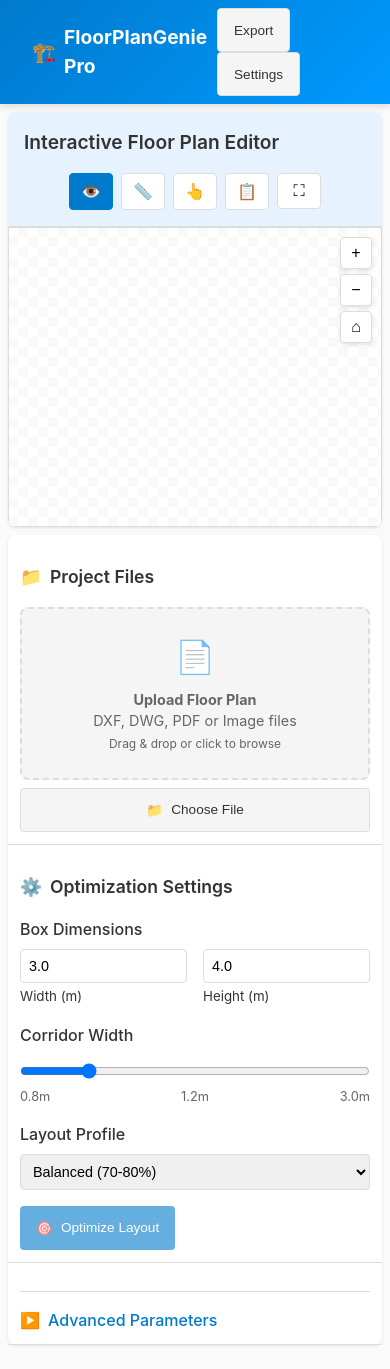
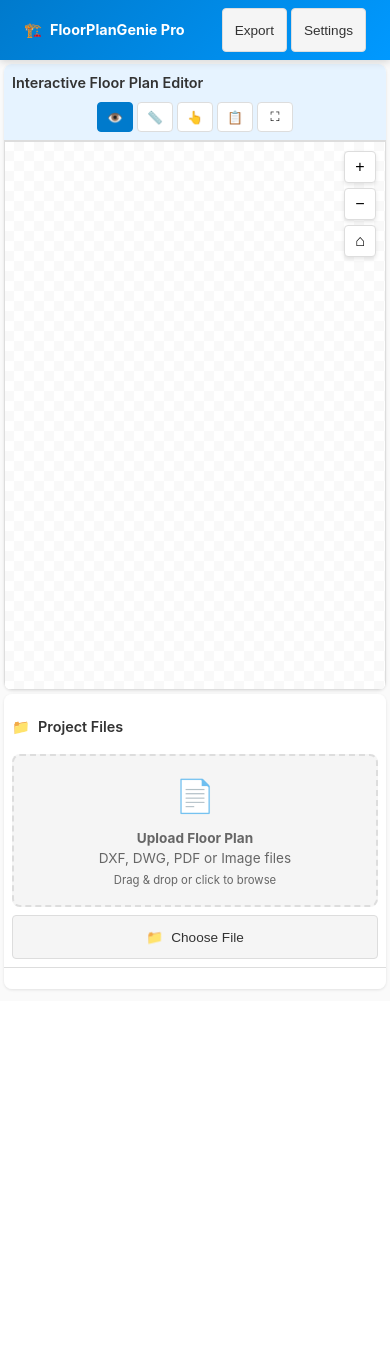
Before and after one commit to rehmanul/FloorPlanGenie, a Flask app: template templates/professional.html in a window 390 px wide. After the commit the page ends 991 px from the top, so only its background shows below. Run offline with Flask 3, Linux system fonts and the light colour scheme; the template is opened without the code that fills it, so the values that code supplies are empty.

Commit message:
Created a checkpoint
Replit-Commit-Author: Agent
Replit-Commit-Session-Id: c262d7b0-87ab-4fa8-9d1d-798628de102a
Replit-Commit-Checkpoint-Type: full_checkpoint
Replit-Commit-Screenshot-Url: https://storage.googleapis.com/screenshot-production-us-central1/237892e7-f249-4418-8094-e30bc500b9a7/c262d7b0-87ab-4fa8-9d1d-798628de102a/WzVJjC1

```diff
--- a/static/professional-ui.css
+++ b/static/professional-ui.css
@@ -411,17 +411,20 @@ body {
     .professional-layout {
         grid-template-columns: 1fr;
         gap: 0.5rem;
+        padding: 0.5rem;
     }
 
     .sidebar {
         position: static;
-        margin-bottom: 1rem;
+        margin-bottom: 0.5rem;
         order: 2;
+        max-height: 60vh;
+        overflow-y: auto;
     }
 
     .main-content {
         order: 1;
-        min-height: 400px;
+        min-height: 50vh;
     }
 
     .header-content {
@@ -429,17 +432,23 @@ body {
     }
 
     .canvas-container {
-        min-height: 400px;
+        min-height: 50vh;
+        height: 50vh;
+    }
+
+    .sidebar-section {
+        margin-bottom: 0.75rem;
     }
 }
 
 @media (max-width: 768px) {
     .professional-header {
         padding: 0.5rem 1rem;
+        flex-wrap: wrap;
     }
 
     .logo {
-        font-size: 1.2rem;
+        font-size: 1rem;
     }
 
     .version-badge {
@@ -447,51 +456,138 @@ body {
     }
 
     .professional-layout {
-        padding: 0.5rem;
-        gap: 0.5rem;
+        padding: 0.25rem;
+        gap: 0.25rem;
+        grid-template-columns: 1fr;
+    }
+
+    .sidebar {
+        order: 2;
+        max-height: 40vh;
+        overflow-y: auto;
     }
 
     .sidebar-section {
-        padding: 1rem;
+        padding: 0.75rem;
+        margin-bottom: 0.5rem;
+    }
+
+    .main-content {
+        order: 1;
+        min-height: 60vh;
     }
 
     .content-header {
-        padding: 1rem;
+        padding: 0.75rem;
         flex-direction: column;
-        gap: 1rem;
+        gap: 0.5rem;
         align-items: stretch;
+    }
+
+    .content-title {
+        font-size: 1rem;
     }
 
     .toolbar {
         justify-content: center;
         flex-wrap: wrap;
+        gap: 0.25rem;
     }
 
     .toolbar-btn {
-        min-width: 44px;
+        min-width: 40px;
+        padding: 0.5rem;
+        font-size: 0.9rem;
     }
 
     .canvas-container {
-        min-height: 300px;
+        min-height: 60vh;
+        height: 60vh;
     }
 
     .parameter-grid {
         grid-template-columns: 1fr;
     }
+
+    .control-input {
+        font-size: 16px; /* Prevent zoom on iOS */
+    }
 }
 
 @media (max-width: 480px) {
+    body {
+        font-size: 14px;
+    }
+
+    .professional-header {
+        padding: 0.5rem;
+    }
+
+    .logo {
+        font-size: 0.9rem;
+    }
+
+    .professional-layout {
+        padding: 0.25rem;
+        gap: 0.25rem;
+    }
+
+    .sidebar {
+        max-height: 35vh;
+    }
+
     .sidebar-section {
-        padding: 0.75rem;
+        padding: 0.5rem;
+        margin-bottom: 0.5rem;
+    }
+
+    .sidebar-title {
+        font-size: 0.9rem;
+    }
+
+    .main-content {
+        min-height: 65vh;
+    }
+
+    .content-header {
+        padding: 0.5rem;
+    }
+
+    .content-title {
+        font-size: 0.9rem;
+    }
+
+    .toolbar-btn {
+        min-width: 36px;
+        padding: 0.4rem;
+        font-size: 0.8rem;
+    }
+
+    .canvas-container {
+        min-height: 65vh;
+        height: 65vh;
     }
 
     .btn {
-        padding: 0.5rem 1rem;
+        padding: 0.5rem 0.75rem;
         font-size: 0.85rem;
     }
 
     .control-input {
         padding: 0.5rem;
+        font-size: 16px; /* Prevent zoom on mobile */
+    }
+
+    .upload-area {
+        padding: 1rem;
+    }
+
+    .upload-icon {
+        font-size: 2rem;
+    }
+
+    .upload-text {
+        font-size: 0.85rem;
     }
 }
 
--- a/templates/professional.html
+++ b/templates/professional.html
@@ -68,12 +68,12 @@
                     <div class="parameter-grid">
                         <div>
                             <input type="number" class="control-input"
-                                   id="box-width" value="3.0" step="0.1" min="0.5" max="20">
+                                   id="box-width" value="1.0" step="0.1" min="0.1" max="20">
                             <small>Width (m)</small>
                         </div>
                         <div>
                             <input type="number" class="control-input"
-                                   id="box-height" value="4.0" step="0.1" min="0.5" max="20">
+                                   id="box-height" value="1.2" step="0.1" min="0.1" max="20">
                             <small>Height (m)</small>
                         </div>
                     </div>
```
Also changed, not shown: space_optimizer.py (+4 -4 lines), attached_assets/image_1756318756833.png (added), static/outputs/optimization_3steps_20250827_181831.png (added).
